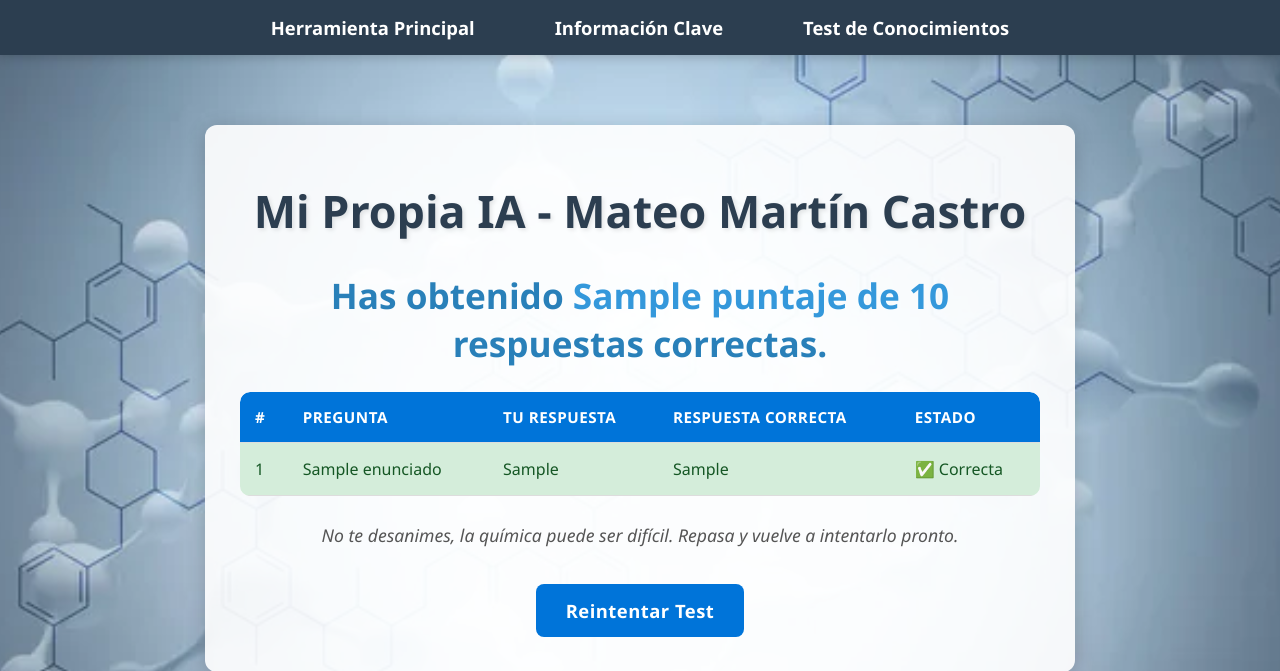
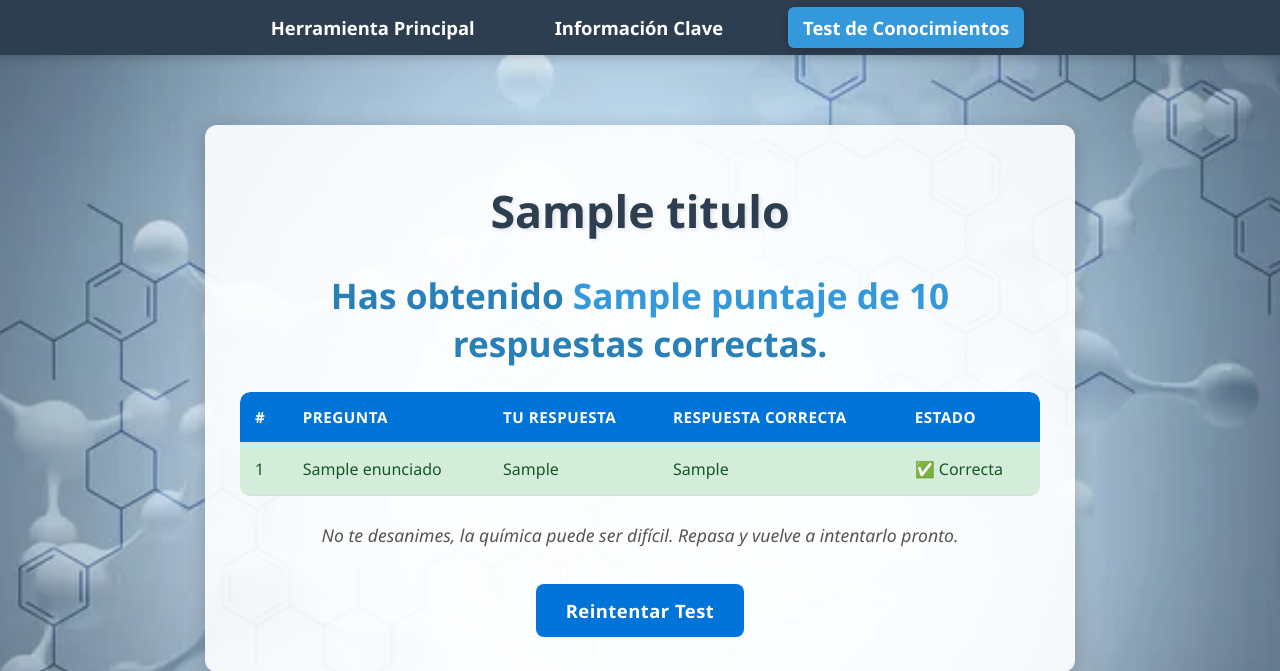
Before and after one commit to mmartinmmc/Proyecto-Personal, a Flask app: template templates/resultados_test.html in a window 1280 px wide. Shown: the top 671 px of the page. Run offline with Flask 3, Linux system fonts and the light colour scheme; the template is opened without the code that fills it: most values are stand-ins (such as "Sample title", 1, 10 or a date in 2020); parts of the project's set-up code (start-up, migrations or seed data) failed here and were passed over.

Commit message:
Update resultados_test.html

```diff
--- a/templates/resultados_test.html
+++ b/templates/resultados_test.html
@@ -2,7 +2,7 @@
 <html lang="es">
 <head>
     <meta charset="UTF-8" />
-    <title>Mi Propia IA - Mateo Martín Castro</title>
+    <title>{{ titulo }}</title>
     <meta name="viewport" content="width=device-width, initial-scale=1" />
     <link rel="stylesheet" href="{{ url_for('static', filename='styles.css') }}" />
     <script>
@@ -11,10 +11,11 @@
             const currentPath = window.location.pathname;
             const navLinks = document.querySelectorAll('.navbar-item a');
             navLinks.forEach(link => {
-                // Si la URL actual contiene '/test' (que cubre /test y /resultados_test),
-                // activa el enlace del test.
-                if (currentPath.includes('/test')) {
-                    document.querySelector('.navbar-item a[href="/test"]').classList.add('active');
+                // Resaltar "Test de Conocimientos" si estamos en /test, /pregunta, /resultados_test
+                if (currentPath.includes('/test') || currentPath.includes('/pregunta') || currentPath.includes('/resultados_test')) {
+                    if (link.getAttribute('href') === '/test') {
+                        link.classList.add('active');
+                    }
                 } else if (link.getAttribute('href') === currentPath) {
                     link.classList.add('active');
                 }
@@ -27,13 +28,13 @@
         <div class="navbar-container">
             <div class="navbar-item"><a href="/">Herramienta Principal</a></div>
             <div class="navbar-item"><a href="/informacion">Información Clave</a></div>
-            <div class="navbar-item"><a href="/test">Test de Conocimientos</a></div>
+            <div class="navbar-item"><a href="/test" class="active">Test de Conocimientos</a></div>
         </div>
     </nav>
 
     <div class="container-main">
         <div class="test-container">
-            <h1>Mi Propia IA - Mateo Martín Castro</h1>
+            <h1>{{ titulo }}</h1>
             <div class="puntaje">
                 Has obtenido <strong>{{ puntaje }} de {{ total }}</strong> respuestas correctas.
             </div>
@@ -52,7 +53,7 @@
                     {% for r in resultados %}
                         <tr class="{{ 'correcta' if r.correcta else 'incorrecta' }}">
                             <td>{{ loop.index }}</td>
-                            <td>{{ r.enunciado }}</td>
+                            <td>{{ r.enunciado | safe }}</td> {# Usar 'safe' para el enunciado si contiene HTML (ej. <strong>) #}
                             <td>{{ r.respuesta_usuario }}</td>
                             <td>{{ r.respuesta_correcta }}</td>
                             <td>
```
